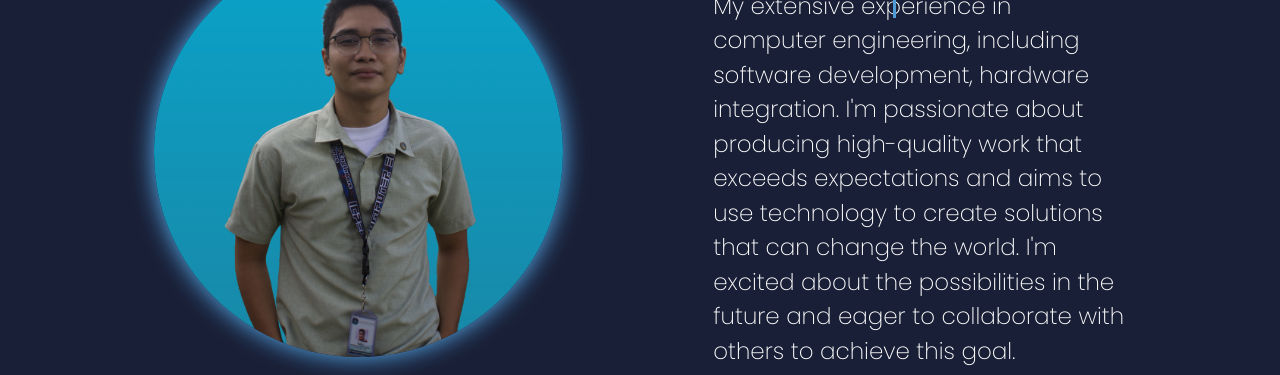
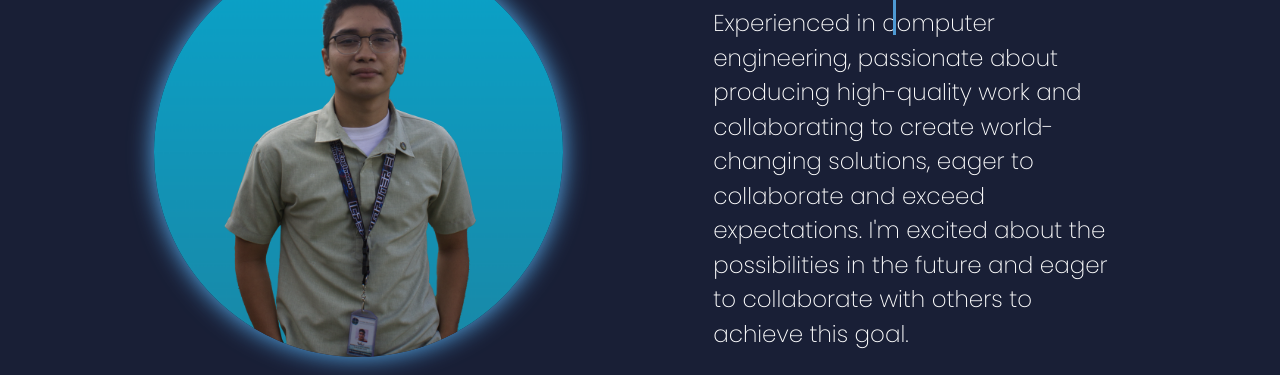
Before and after one commit to KennTzy04/mypersonal-portfolio, a plain HTML site: page index.html in a window 1280 px wide. Shown: the part 325-700 px from the top of the page. Drawn offline with nearby package versions, Linux system fonts and the light colour scheme.

Commit message:
Update index.html

```diff
--- a/index.html
+++ b/index.html
@@ -33,7 +33,7 @@
     <div class="home-content">
         <h1>Hi, It's <span>Kenneth Casing</span></h1>
        <h3 class="typing-text">I'm a <span></span></h3>
-       <p>My extensive experience in computer engineering, including software development, hardware integration. I'm passionate about producing high-quality work that exceeds expectations and aims to use technology to create solutions that can change the world. I'm excited about the possibilities in the future and eager to collaborate with others to achieve this goal.</p>
+       <p>Experienced in computer engineering, passionate about producing high-quality work and collaborating to create world-changing solutions, eager to collaborate and exceed expectations. I'm excited about the possibilities in the future and eager to collaborate with others to achieve this goal.</p>
 
 
        <div class="social-icon">
```
